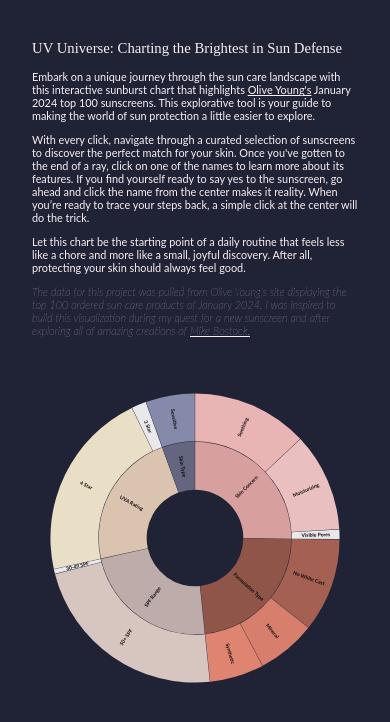
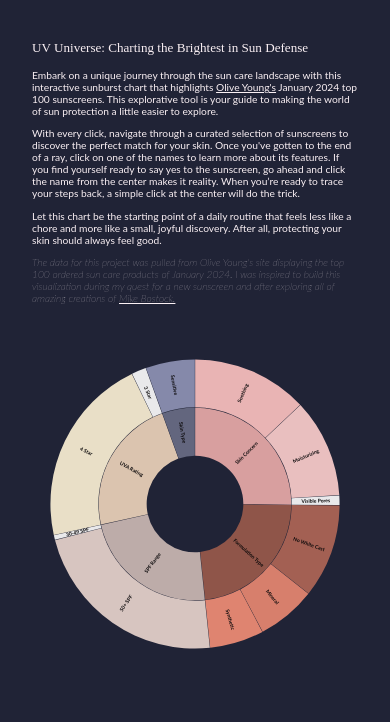
Before and after one commit to stephaniedang/skincare-project, a SvelteKit app: page / in a window 390 px wide. Shown: the top 722 px of the page. Built offline with nearby package versions, Linux system fonts and the light colour scheme; a web font is replaced by a local one.

Commit message:
Update media queries for phone dimensions
Shrunk header title body and text for mobile versions

```diff
--- a/src/components/Header.svelte
+++ b/src/components/Header.svelte
@@ -123,11 +123,11 @@
       }
 
       .title {
-        font-size: 0.92em;
+        font-size: 0.82em;
       }
 
       p {
-        font-size: 0.68em;
+        font-size: 0.64em;
         padding: 0.5em 0;
       }
     }
```
